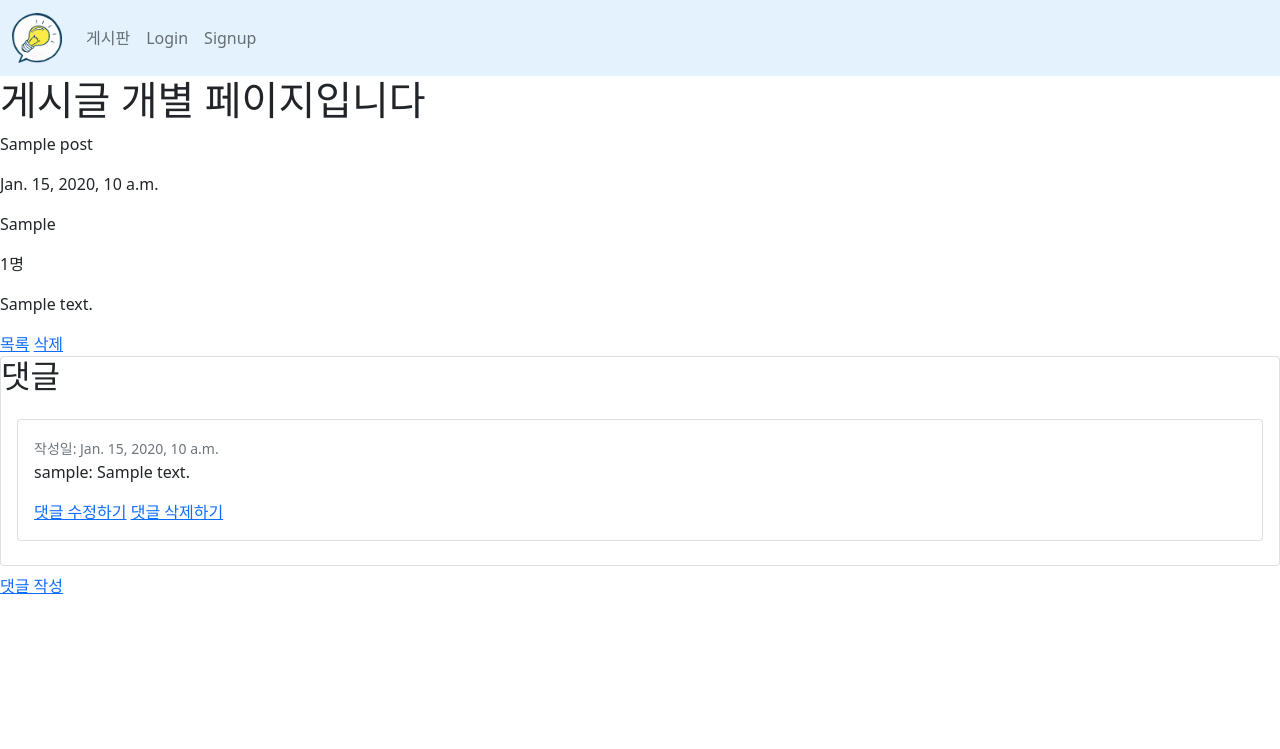
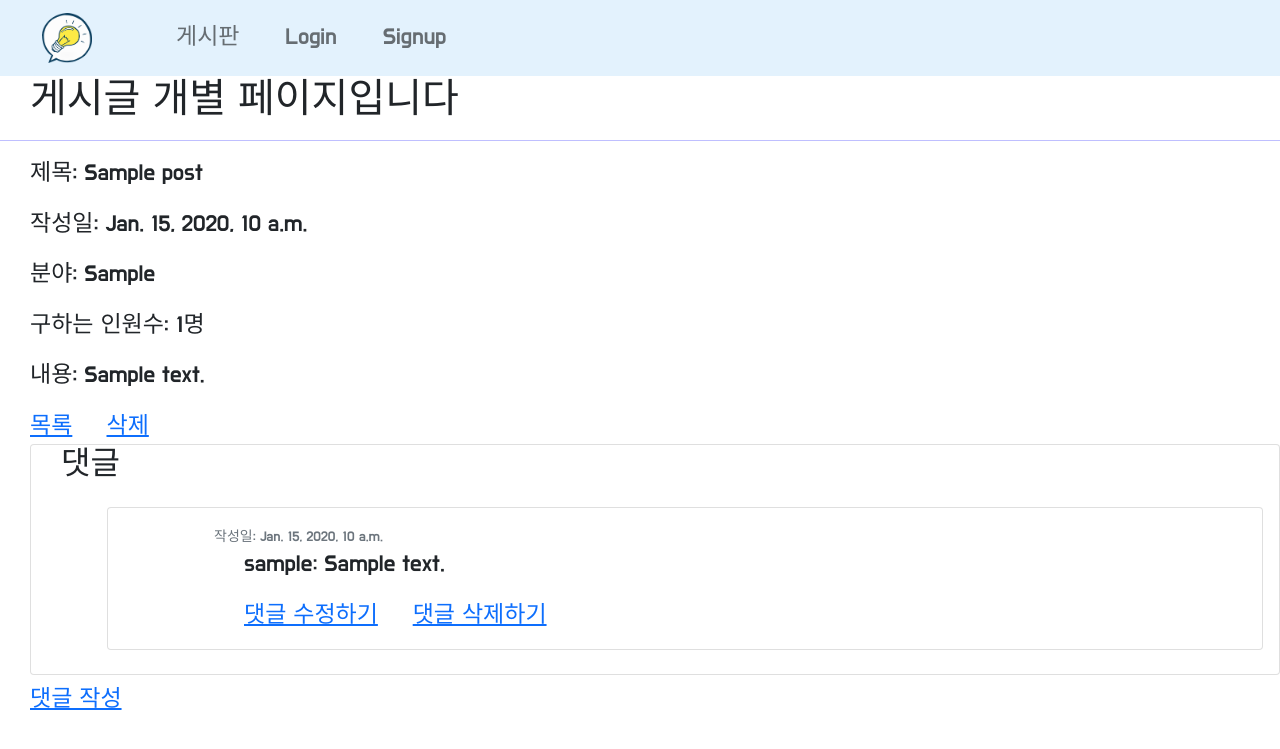
Before and after one commit to jungeun919/Men-to-Men, a Django app: page /post/1/ in a window 1280 px wide. Shown: the top 749 px of the page. Run offline with Django 3.2, Linux system fonts and the light colour scheme; tables that the repository leaves empty hold one stand-in row (values such as "Sample post").

Commit message:
수정중

```diff
--- a/mentomen/mentomen/templates/base.html
+++ b/mentomen/mentomen/templates/base.html
@@ -1,6 +1,14 @@
 <!DOCTYPE html>
 <html lang="en">
-
+<link rel="preconnect" href="https://fonts.googleapis.com">
+<link rel="preconnect" href="https://fonts.gstatic.com" crossorigin>
+<link href="https://fonts.googleapis.com/css2?family=Do+Hyeon&display=swap" rel="stylesheet">
+<style>
+    ul{
+        font-family: 'Do Hyeon', sans-serif;
+        font-size: 23px;
+    }
+</style>
 <head>
     <meta charset="UTF-8">
     <meta http-equiv="X-UA-Compatible" content="IE=edge">
--- a/mentomen/recruit/templates/recruit/posting.html
+++ b/mentomen/recruit/templates/recruit/posting.html
@@ -1,12 +1,25 @@
 {% extends 'base.html' %}
 
 {% block contents %}
+<style>
+    h1,h2,p,div,a{
+        font-family: 'Do Hyeon', sans-serif;
+        margin-left: 30px;
+    }
+    p,a{
+        font-size: 23px;
+    }
+    hr{
+        color: blue;
+    }
+</style>
 <h1>게시글 개별 페이지입니다</h1>
-<p>{{post.postname}}</p>
-<p>{{post.pub_date}}</p>
-<p>{{post.field}}</p>
-<p>{{post.member}}명</p>
-<p>{{post.contents}}</p>
+<hr>
+<p>제목: {{post.postname}}</p>
+<p>작성일: {{post.pub_date}}</p>
+<p>분야: {{post.field}}</p>
+<p>구하는 인원수: {{post.member}}명</p>
+<p>내용: {{post.contents}}</p>
 <a href="/post/">목록</a>
 <a href="/post/{{post.pk}}/remove">삭제</a>
 
```
Also changed, not shown: mentomen/accounts/templates/accounts/login.html (+7 -0 lines), mentomen/accounts/templates/accounts/signup.html (+6 -1 lines), mentomen/recruit/templates/recruit/comment_new.html (+7 -1 lines), mentomen/recruit/templates/recruit/comment_update.html (+8 -0 lines), mentomen/recruit/templates/recruit/post.html (+9 -5 lines).
